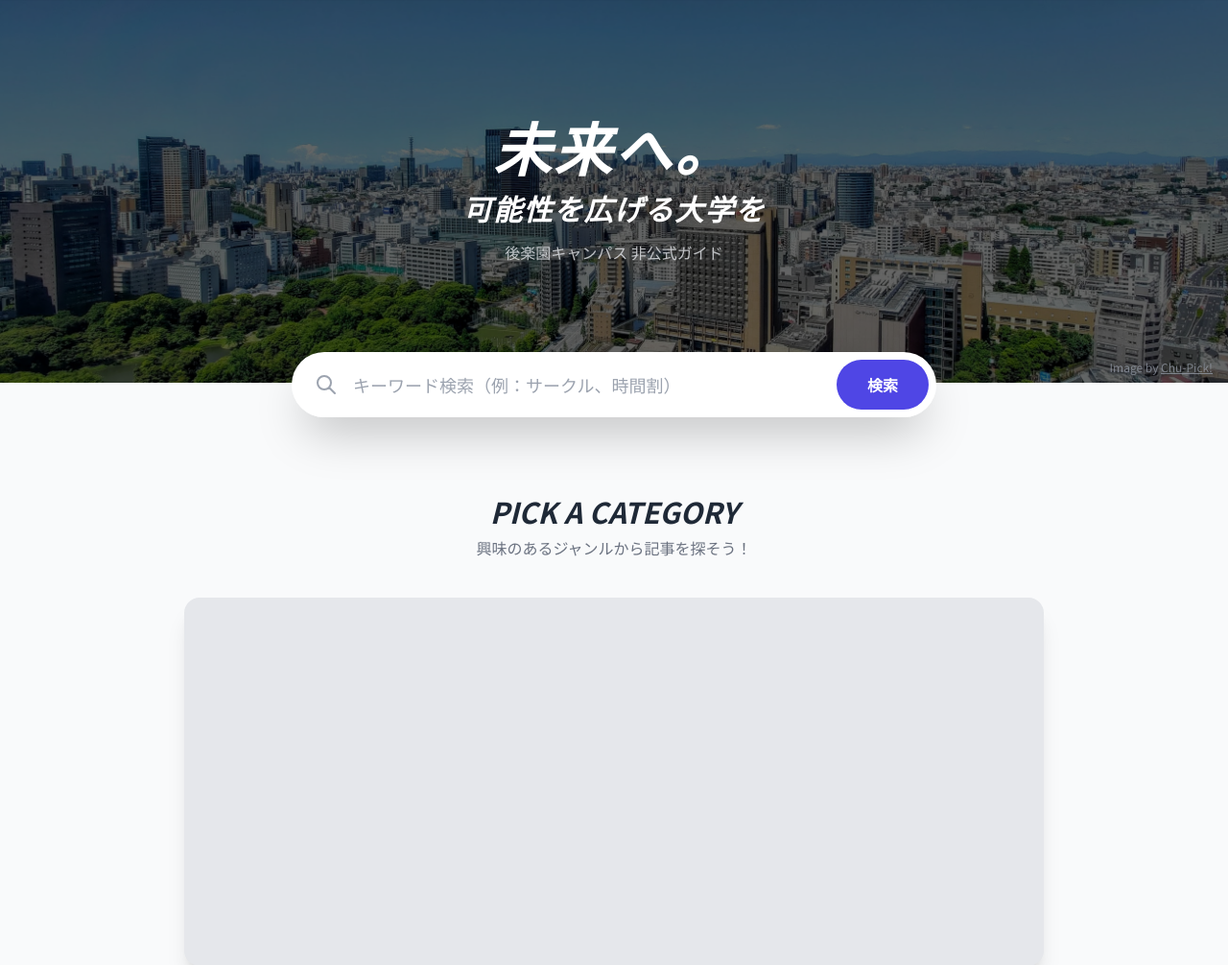
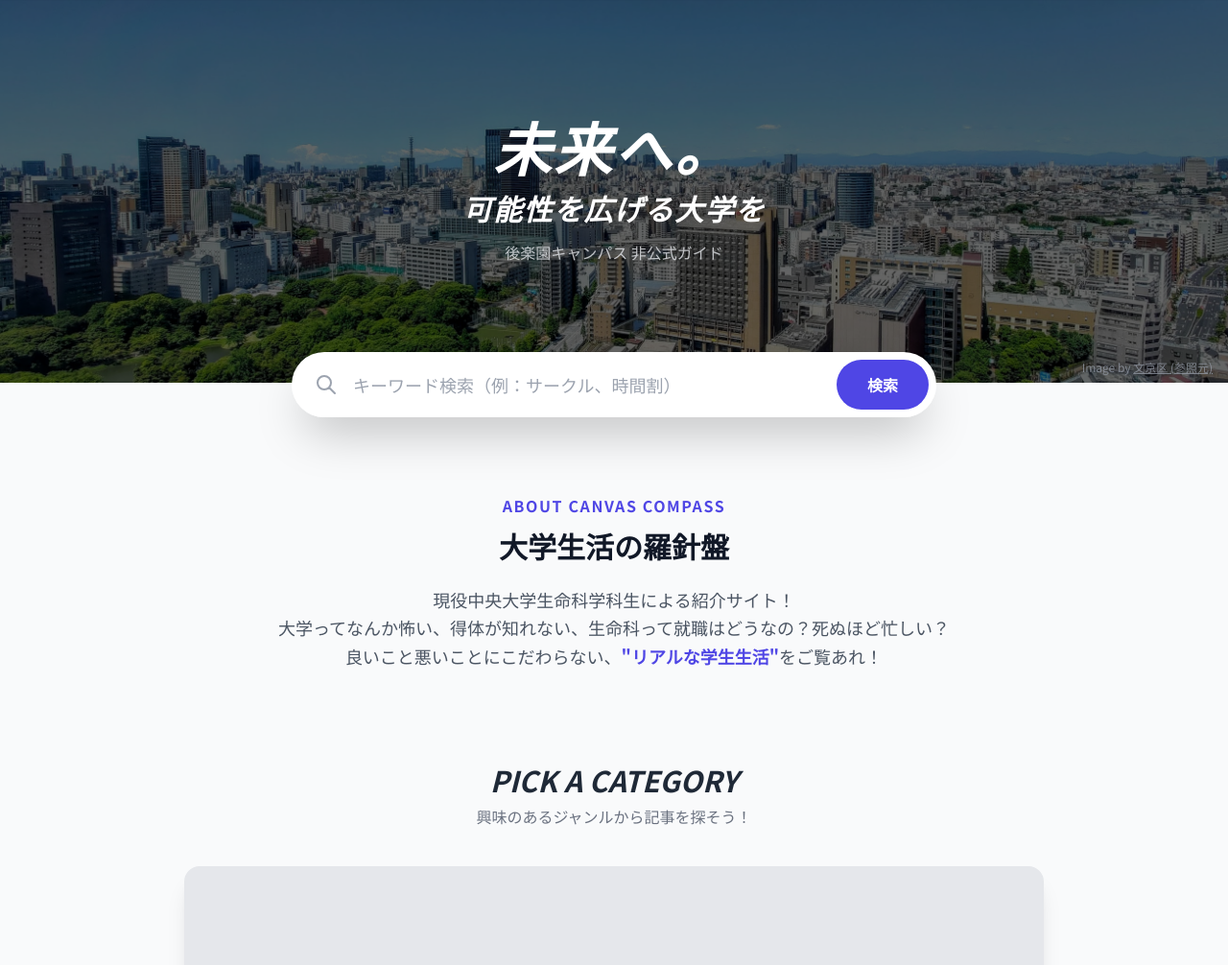
Before and after one commit to Yusuke0324-create/university-guide, a Django app: page /campus_guide/ in a window 1280 px wide. Shown: the part 82-1088 px from the top of the page at 96% size. Run offline with Django 5.2, Linux system fonts and the light colour scheme; data that the repository does not hold is empty; some libraries are stand-ins or nearby versions.

Commit message:
紹介文を付ける

```diff
--- a/templates/app_folder/university_list.html
+++ b/templates/app_folder/university_list.html
@@ -23,11 +23,11 @@
                 後楽園キャンパス 非公式ガイド
             </p>
         </div>
-        {# ↓↓↓ ★これを追加してください★ ↓↓↓ #}
+
+        {# ヒーロー画像の参照元（右下） #}
         <div class="absolute bottom-2 right-4 z-20 text-xs text-gray-400 opacity-70">
-            Image by <a href="https://chu-pick.jimdofree.com/2023/05/24/photo-library/" target="_blank" rel="noopener noreferrer" class="hover:text-white underline">Chu-Pick!</a>
+            Image by <a href="#" target="_blank" rel="noopener noreferrer" class="hover:text-white underline">文京区 (参照元)</a>
         </div>
-        {# ↑↑↑ ここまで ↑↑↑ #}
     </section>
 
     <div class="container mx-auto px-4 py-16 max-w-6xl">
@@ -49,28 +49,36 @@
             </form>
         </div>
 
+        {# --- 2.5 新規追加：サイト紹介（About Us） --- #}
+        <div class="max-w-3xl mx-auto mb-24 text-center">
+            <span class="text-indigo-600 font-bold tracking-widest uppercase">ABOUT CANVAS COMPASS</span>
+            <h2 class="text-3xl font-bold text-gray-900 mt-3 mb-6">
+                大学生活の羅針盤
+            </h2>
+            <p class="text-gray-600 text-lg leading-relaxed">
+                現役中央大学生命科学科生による紹介サイト！<br class="hidden md:inline">
+                大学ってなんか怖い、得体が知れない、生命科って就職はどうなの？死ぬほど忙しい？<br class="hidden md:inline">
+                良いこと悪いことにこだわらない、<span class="text-indigo-600 font-bold">"リアルな学生生活"</span>をご覧あれ！
+            </p>
+        </div>
+        {# --- 追加ここまで --- #}
+
         {# --- 3. カテゴリ一覧（旧University） --- #}
         <div class="mb-24">
             <h2 class="text-center text-3xl font-bold text-gray-800 mb-2 italic">PICK A CATEGORY</h2>
             <p class="text-center text-gray-500 mb-10">興味のあるジャンルから記事を探そう！</p>
 
-            {# ↓↓↓↓↓ ここからスライドショー追加 ↓↓↓↓↓ #}
+            {# スライドショー #}
             <div class="relative w-full max-w-4xl mx-auto h-64 md:h-96 rounded-2xl overflow-hidden shadow-xl mb-12 group bg-gray-200">
-
-                {# スライド画像たち #}
                 {% for category in categories %}
                 <div class="carousel-slide absolute inset-0 transition-opacity duration-1000 ease-in-out {% if not forloop.first %}opacity-0{% endif %}">
-                    {# 画像がある場合 #}
                     {% if category.image %}
                         <img src="{{ category.image.url }}" alt="{{ category.name }}" class="w-full h-full object-cover">
-                    {# 画像がない場合（背景色で代用） #}
                     {% else %}
                         <div class="w-full h-full {{ category.color }} flex items-center justify-center">
                             <span class="text-white text-4xl font-bold opacity-50">{{ category.name }}</span>
                         </div>
                     {% endif %}
-
-                    {# 画像の上の文字（オーバーレイ） #}
                     <div class="absolute inset-0 bg-black/40 flex flex-col justify-center items-center text-white p-4">
                         <h3 class="text-4xl md:text-5xl font-bold italic tracking-widest mb-2 drop-shadow-lg">{{ category.name }}</h3>
                         <a href="{% url 'campus_guide:university_detail' category.id %}" class="mt-4 px-6 py-2 border border-white rounded-full hover:bg-white hover:text-black transition duration-300 backdrop-blur-sm bg-white/10">
@@ -80,7 +88,6 @@
                 </div>
                 {% endfor %}
 
-                {# インジケーター（下の点々） #}
                 <div class="absolute bottom-4 left-0 right-0 flex justify-center space-x-2 z-10">
                     {% for category in categories %}
                         <button onclick="goToSlide({{ forloop.counter0 }})"
@@ -89,21 +96,15 @@
                     {% endfor %}
                 </div>
             </div>
-            {# ↑↑↑↑↑ ここまでスライドショー ↑↑↑↑↑ #}
 
             <div class="flex flex-wrap justify-center gap-6">
             {% for category in categories %}
             <a href="{% url 'campus_guide:university_detail' category.id %}"
                class="w-full sm:w-[48%] lg:w-[30%] group relative block h-48 rounded-2xl overflow-hidden shadow-md hover:shadow-xl transition-all duration-300 transform hover:-translate-y-1">
-
-                    {# 背景色エリア #}
                     <div class="absolute inset-0 {{ category.color }} transition duration-500 opacity-90 group-hover:opacity-100 z-0"></div>
-
-                    {# 数字を左上に配置 #}
                     <div class="absolute -top-2 left-4 text-8xl text-white opacity-20 font-black italic select-none z-0">
                         {{ forloop.counter }}
                     </div>
-
                     <div class="relative h-full flex flex-col justify-center items-center text-white p-6 z-10">
                         <h3 class="text-3xl font-bold tracking-widest drop-shadow-md">
                             {{ category.name }}
@@ -126,22 +127,15 @@
                 {% for org in ranking_orgs %}
                 <a href="{% url 'campus_guide:search' %}?keyword={{ org.name }}"
                    class="bg-white rounded-xl shadow-sm border border-gray-100 p-6 hover:shadow-md hover:border-indigo-300 transition flex items-center group">
-
-                    {# --- 画像エリア --- #}
                     <div class="mr-4 flex-shrink-0">
                         {% if org.image %}
                             <img src="{{ org.image.url }}" alt="{{ org.name }}" class="w-16 h-16 rounded-full object-cover border border-gray-200">
                         {% else %}
                             <div class="w-16 h-16 rounded-full bg-indigo-50 flex items-center justify-center text-indigo-500">
-                                {% if org.type == 'lab' %}
-                                    <svg class="w-8 h-8" fill="none" stroke="currentColor" viewBox="0 0 24 24"><path stroke-linecap="round" stroke-linejoin="round" stroke-width="2" d="M19.428 15.428a2 2 0 00-1.022-.547l-2.384-.477a6 6 0 00-3.86.517l-.318.158a6 6 0 01-3.86.517L6.05 15.21a2 2 0 00-1.806.547M8 4h8l-1 1v5.172a2 2 0 00.586 1.414l5 5c1.26 1.26.367 3.414-1.415 3.414H4.828c-1.782 0-2.674-2.154-1.414-3.414l5-5A2 2 0 009 10.172V5L8 4z"></path></svg>
-                                {% else %}
-                                    <svg class="w-8 h-8" fill="none" stroke="currentColor" viewBox="0 0 24 24"><path stroke-linecap="round" stroke-linejoin="round" stroke-width="2" d="M17 20h5v-2a3 3 0 00-5.356-1.857M17 20H7m10 0v-2c0-.656-.126-1.283-.356-1.857M7 20H2v-2a3 3 0 015.356-1.857M7 20v-2c0-.656.126-1.283.356-1.857m0 0a5.002 5.002 0 019.288 0M15 7a3 3 0 11-6 0 3 3 0 016 0zm6 3a2 2 0 11-4 0 2 2 0 014 0zM7 10a2 2 0 11-4 0 2 2 0 014 0z"></path></svg>
-                                {% endif %}
+                                <svg class="w-8 h-8" fill="none" stroke="currentColor" viewBox="0 0 24 24"><path stroke-linecap="round" stroke-linejoin="round" stroke-width="2" d="M19 21V5a2 2 0 00-2-2H7a2 2 0 00-2 2v16m14 0h2m-2 0h-5m-9 0H3m2 0h5M9 7h1m-1 4h1m4-4h1m-1 4h1m-5 10v-5a1 1 0 011-1h2a1 1 0 011 1v5m-4 0h4"></path></svg>
                             </div>
                         {% endif %}
                     </div>
-
                     <div class="flex-grow">
                         <div class="flex items-center gap-2 mb-1">
                             <span class="text-xs font-bold px-2 py-1 rounded text-indigo-600 bg-indigo-50">
@@ -154,11 +148,7 @@
                         <h3 class="text-lg font-bold text-gray-800 group-hover:text-indigo-600 transition">
                             {{ org.name }}
                         </h3>
-                        {% if org.professor %}
-                        <p class="text-xs text-gray-500 mt-1">教授: {{ org.professor }}</p>
-                        {% endif %}
                     </div>
-
                     <div class="text-gray-300 group-hover:text-indigo-500 transition ml-2">
                         <svg class="w-5 h-5" fill="none" stroke="currentColor" viewBox="0 0 24 24"><path stroke-linecap="round" stroke-linejoin="round" stroke-width="2" d="M9 5l7 7-7 7"></path></svg>
                     </div>
@@ -174,56 +164,42 @@
     </div>
 </div>
 
-{# ↓↓↓↓↓ JavaScript追加 ↓↓↓↓↓ #}
 <script>
     document.addEventListener('DOMContentLoaded', function() {
         const slides = document.querySelectorAll('.carousel-slide');
         const dots = document.querySelectorAll('.indicator-dot');
         let currentSlide = 0;
-        const slideInterval = 5000; // 5秒ごとに切り替え
+        const slideInterval = 5000;
 
-        // スライドを表示する関数
         function showSlide(index) {
-            // 全てのスライドを非表示（透明）にする
             slides.forEach(slide => slide.classList.add('opacity-0'));
             dots.forEach(dot => {
                 dot.classList.remove('bg-white', 'scale-125');
                 dot.classList.add('bg-white/50');
             });
-
-            // 指定されたスライドだけ表示（不透明）にする
             if(slides[index]) {
                 slides[index].classList.remove('opacity-0');
             }
-
-            // ドットの色を変える
             if(dots[index]) {
                 dots[index].classList.remove('bg-white/50');
                 dots[index].classList.add('bg-white', 'scale-125');
             }
         }
 
-        // 次のスライドへ進む関数
         function nextSlide() {
             currentSlide = (currentSlide + 1) % slides.length;
             showSlide(currentSlide);
         }
 
-        // 最初の表示
         showSlide(0);
-
-        // 自動再生のタイマーセット
         let slideTimer = setInterval(nextSlide, slideInterval);
 
-        // ドットをクリックした時の処理
         window.goToSlide = function(index) {
             currentSlide = index;
             showSlide(currentSlide);
-            // タイマーをリセット（クリックした直後に勝手に切り替わらないように）
             clearInterval(slideTimer);
             slideTimer = setInterval(nextSlide, slideInterval);
         }
     });
 </script>
-
 {% endblock %}
```
